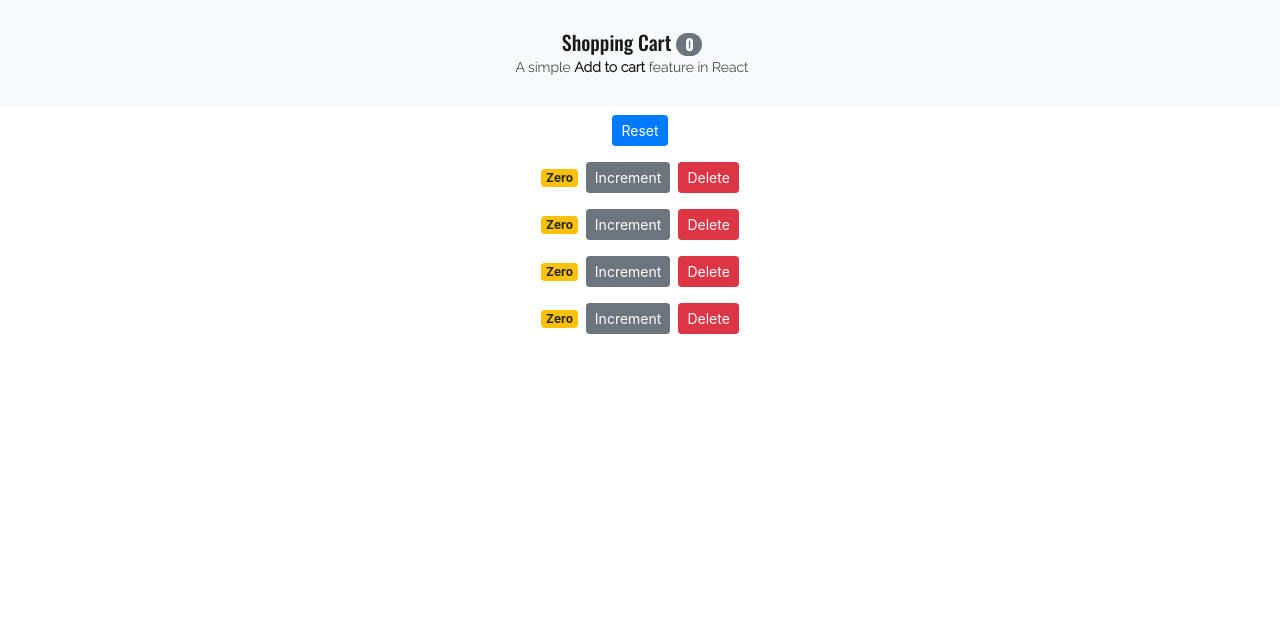
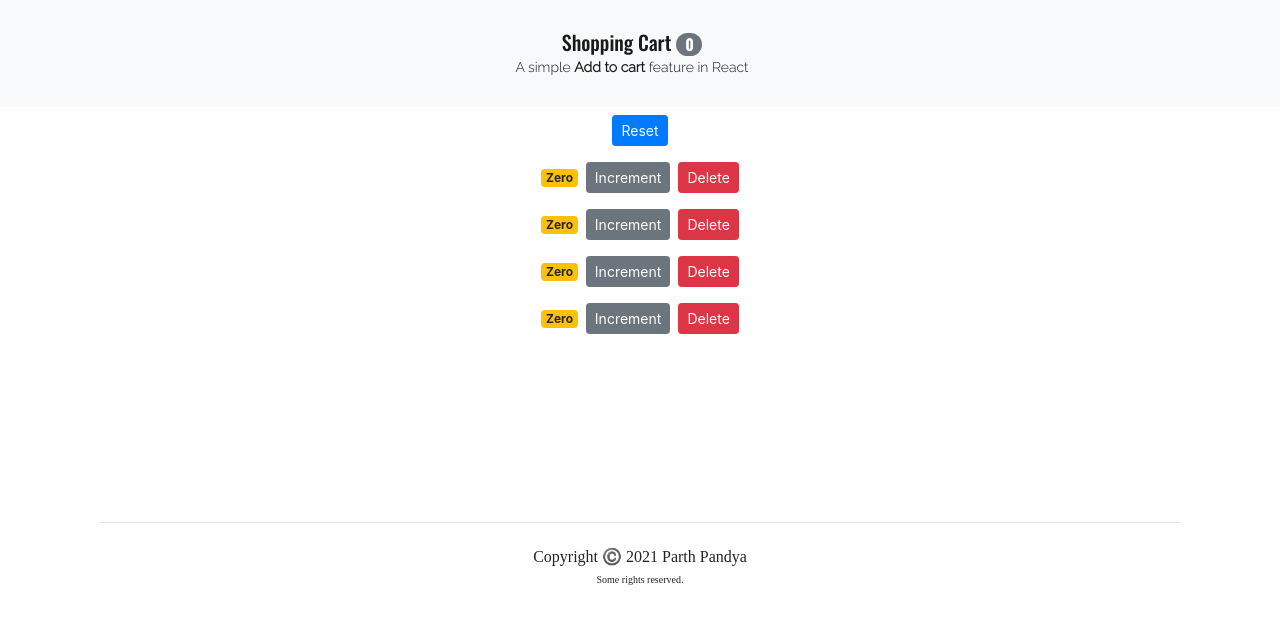
Before and after one commit to parthpandyappp/carrito-de-compras, a React (Create React App) app: page / in a window 1280 px wide. Shown: the top 624 px of the page. Built offline with nearby package versions, Linux system fonts and the light colour scheme.

Commit message:
Update App.js

```diff
--- a/src/App.js
+++ b/src/App.js
@@ -43,13 +43,29 @@ class App extends Component {
       ],
     })
   };
+
+  currentDate() {
+    return new Date().getFullYear();
+  }
+
   render() {
+    const someStyle = {
+      marginTop: "180px", marginLeft: "100px", marginRight: "100px",
+    }
+
     return (
-      <React.Fragment className="text-center">
+      <React.Fragment className="text-center" >
         <NavBar totalCounts={this.state.counters.filter(c => c.value > 0).length} />
         <main className="Container">
           <Counters counters={this.state.counters} onReset={this.handleReset} onIncrement={this.handleIncrement} onDelete={this.handleDelete} />
         </main>
+        <footer>
+          <hr style={someStyle} />
+
+          <p className="text-center" style={{ fontFamily: "Roboto Mono", lineHeight: 0.5, marginTop: "30px" }}>Copyright ©️ {this.currentDate()} Parth Pandya </p>
+
+          <p className="text-center" style={{ fontFamily: "Roboto Mono", fontSize: 10, lineHeight: 0.5 }}>Some rights reserved.</p>
+        </footer>
       </React.Fragment>
 
     );
```
